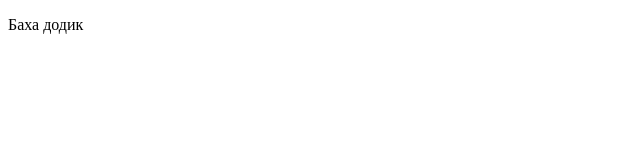
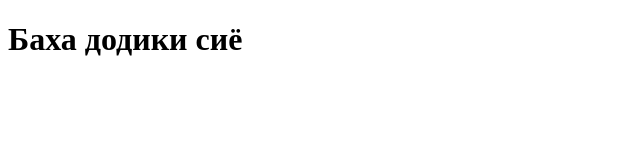
Before and after one commit to abdurahmonmahkamov/baha.github.io, a plain HTML site: page index.html in a window 1280 px wide. Shown: the whole page, without its empty margins (0-640 px from the left). Drawn offline with Linux system fonts and the light colour scheme.

Commit message:
Update index.html

```diff
--- a/index.html
+++ b/index.html
@@ -6,6 +6,6 @@
     <title>Document</title>
 </head>
 <body>
-    <p>Баха додик</p>
+    <h1>Баха додики сиё</h1>
 </body>
 </html>
```
